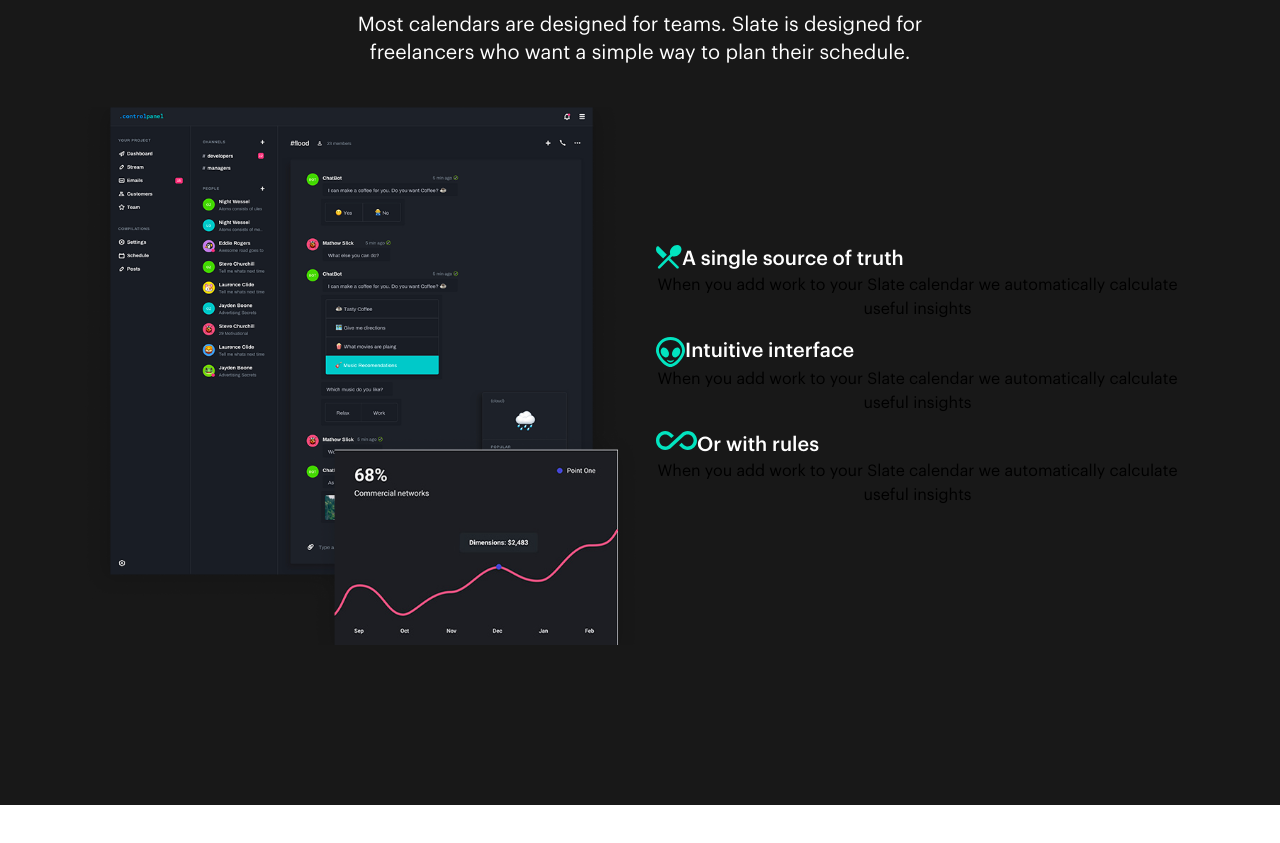
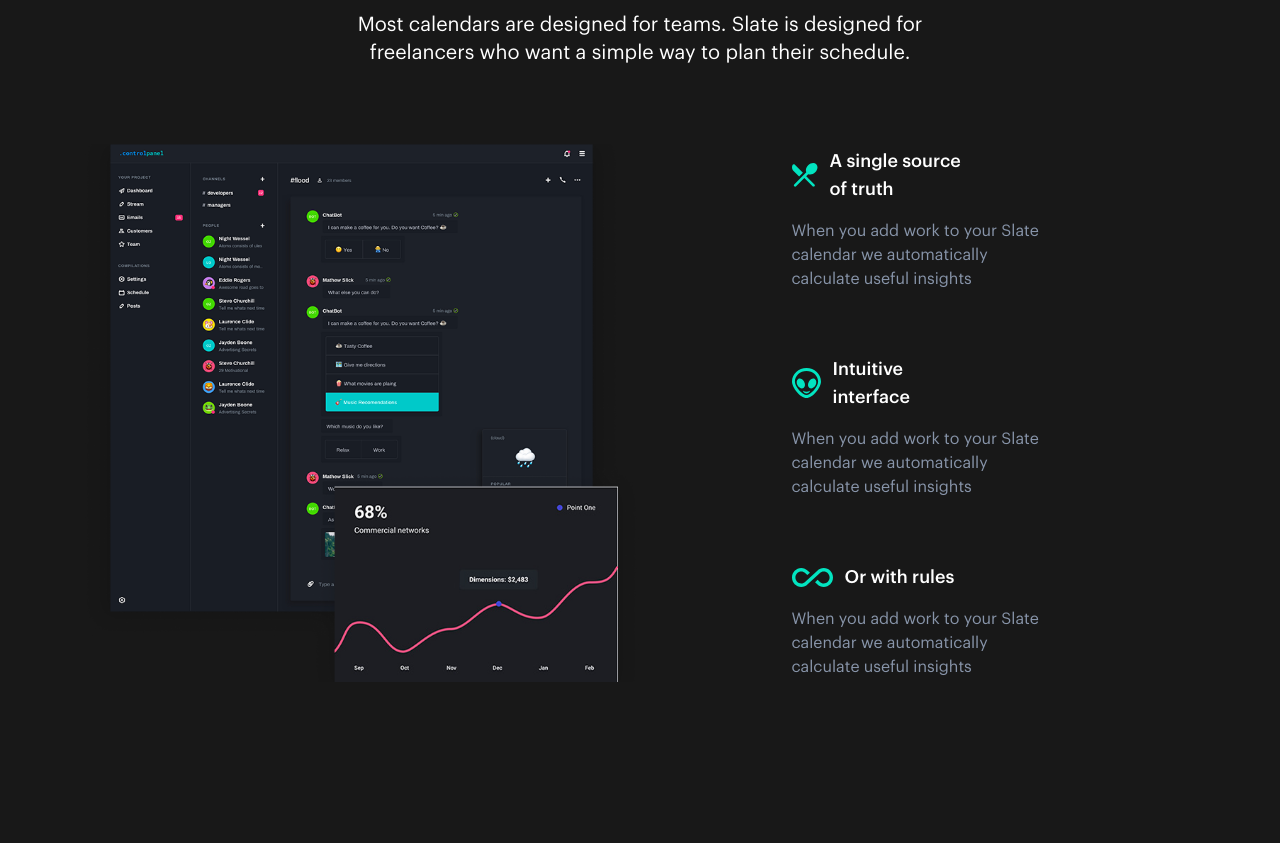
Before and after one commit to lucasrodriguescunha/frontend-test-adac-softwares, a React (Vite) app: page / in a window 1280 px wide. Shown: the part 1740-2583 px from the top of the page. Before the commit the page ends 2545 px from the top, so only its background shows below. Built offline with nearby package versions, Linux system fonts and the light colour scheme.

Commit message:
fix: update FeatureCard and FeatureCards components for improved layout and text formatting

```diff
--- a/src/components/sections/Features/FeatureCard.tsx
+++ b/src/components/sections/Features/FeatureCard.tsx
@@ -7,18 +7,29 @@
   description
 }: FeatureCardProps) {
   return (
-    <section aria-labelledby={`feature-title-${id}`}>
-      <article className='flex'>
-        <span aria-hidden="true">
-          <img src={icon} />
+    <section
+      aria-labelledby={`feature-title-${id}`}
+      className="flex flex-col w-[300px] gap-4 p-6"
+    >
+      <article className="flex items-center gap-3">
+        <span
+          aria-hidden="true"
+          className="flex items-center justify-center"
+        >
+          <img src={icon} alt="" />
         </span>
 
-        <h3 className='text-xl text-white font-medium' id={`feature-title-${id}`}>
+        <h3
+          id={`feature-title-${id}`}
+          className="text-lg font-medium text-white whitespace-pre-line text-start"
+        >
           {title}
         </h3>
       </article>
 
-      <p>{description}</p>
+      <p className="text-base font-normal text-[#8895AA] whitespace-pre-line text-start">
+        {description}
+      </p>
     </section>
   )
 }
--- a/src/components/sections/Features/FeatureCards.tsx
+++ b/src/components/sections/Features/FeatureCards.tsx
@@ -9,14 +9,14 @@
     {
       id: 1,
       icon: FeatureIcon1,
-      title: 'A single source of truth',
+      title: 'A single source\nof truth',
       description:
         'When you add work to your Slate calendar we automatically calculate useful insights'
     },
     {
       id: 2,
       icon: FeatureIcon2,
-      title: 'Intuitive interface',
+      title: 'Intuitive\ninterface',
       description:
         'When you add work to your Slate calendar we automatically calculate useful insights'
     },
```
